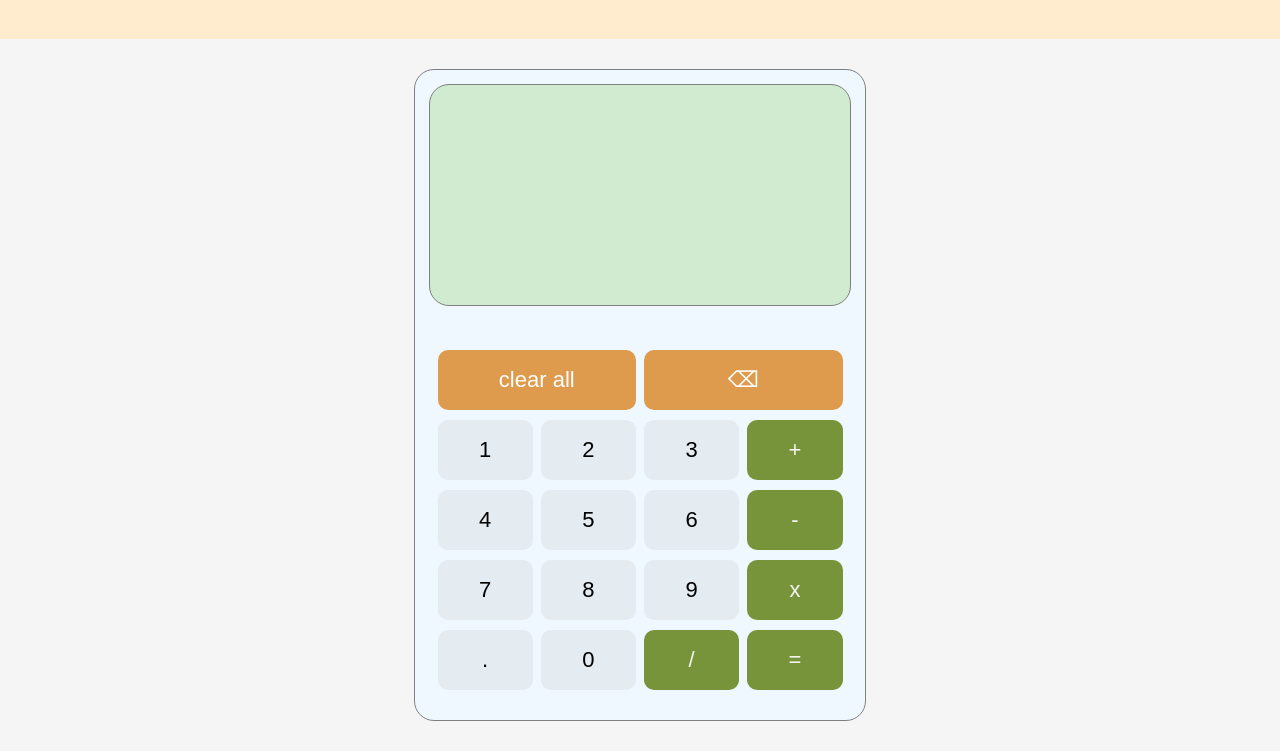
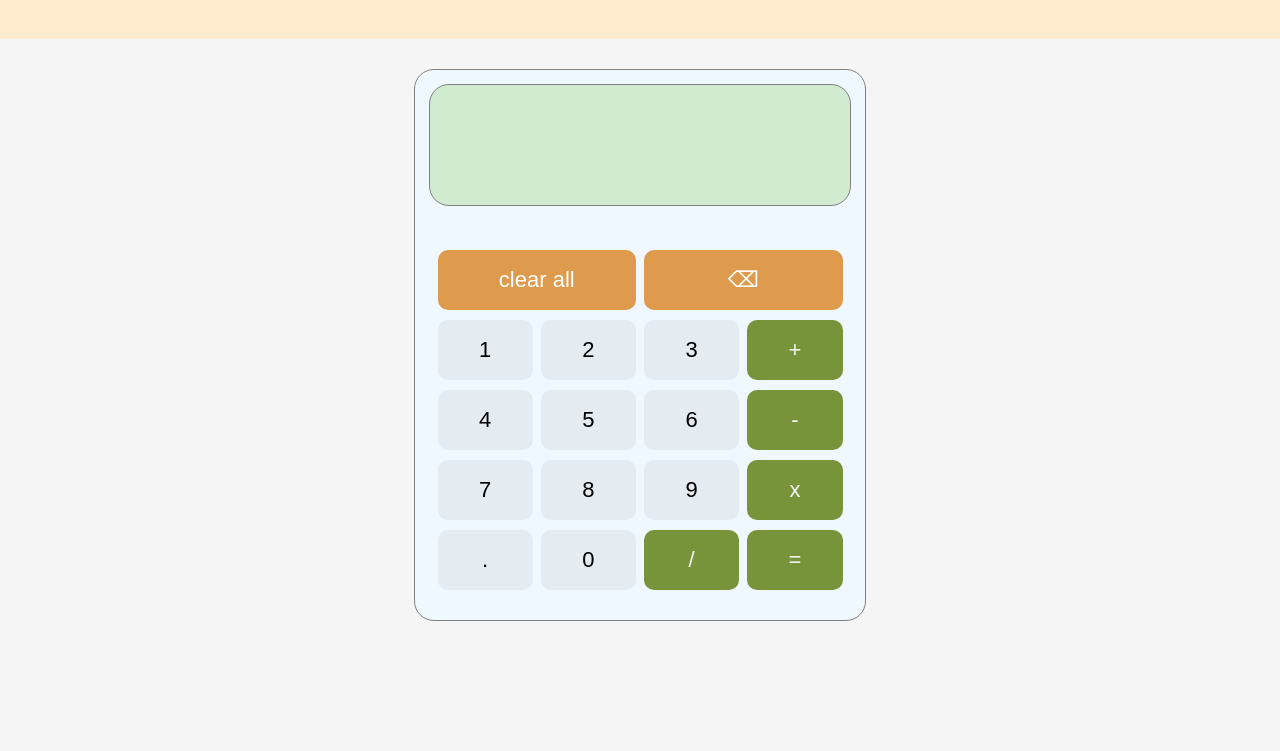
Before and after one commit to laggerboy/Calculator-ODIN, a plain HTML site: page index.html in a window 1280 px wide. Shown: the part 81-832 px from the top of the page. After the commit the page ends 800 px from the top, so only its background shows below. Drawn offline with Linux system fonts and the light colour scheme.

Commit message:
smaller calculator size and overflowing characters wrap.

```diff
--- a/styles.css
+++ b/styles.css
@@ -24,13 +24,13 @@ header {
   justify-content: flex-end;
 
   width: 450px;
-  height: 650px;
+  height: 550px;
   border: 1px solid grey;
   border-radius: 20px;
 }
 
 .screen {
-  height: 180px;
+  height: 80px;
   padding: 20px;
   /* text-align: start; */
   font-size: 20px;
@@ -38,6 +38,12 @@ header {
   margin: 14px;
   border-radius: 20px;
   background-color: rgba(153, 211, 128, 0.363);
+}
+
+.screen p {
+  margin: 0;
+  height: 100%;
+  overflow-wrap: break-word;
 }
 
 .buttons {
```
